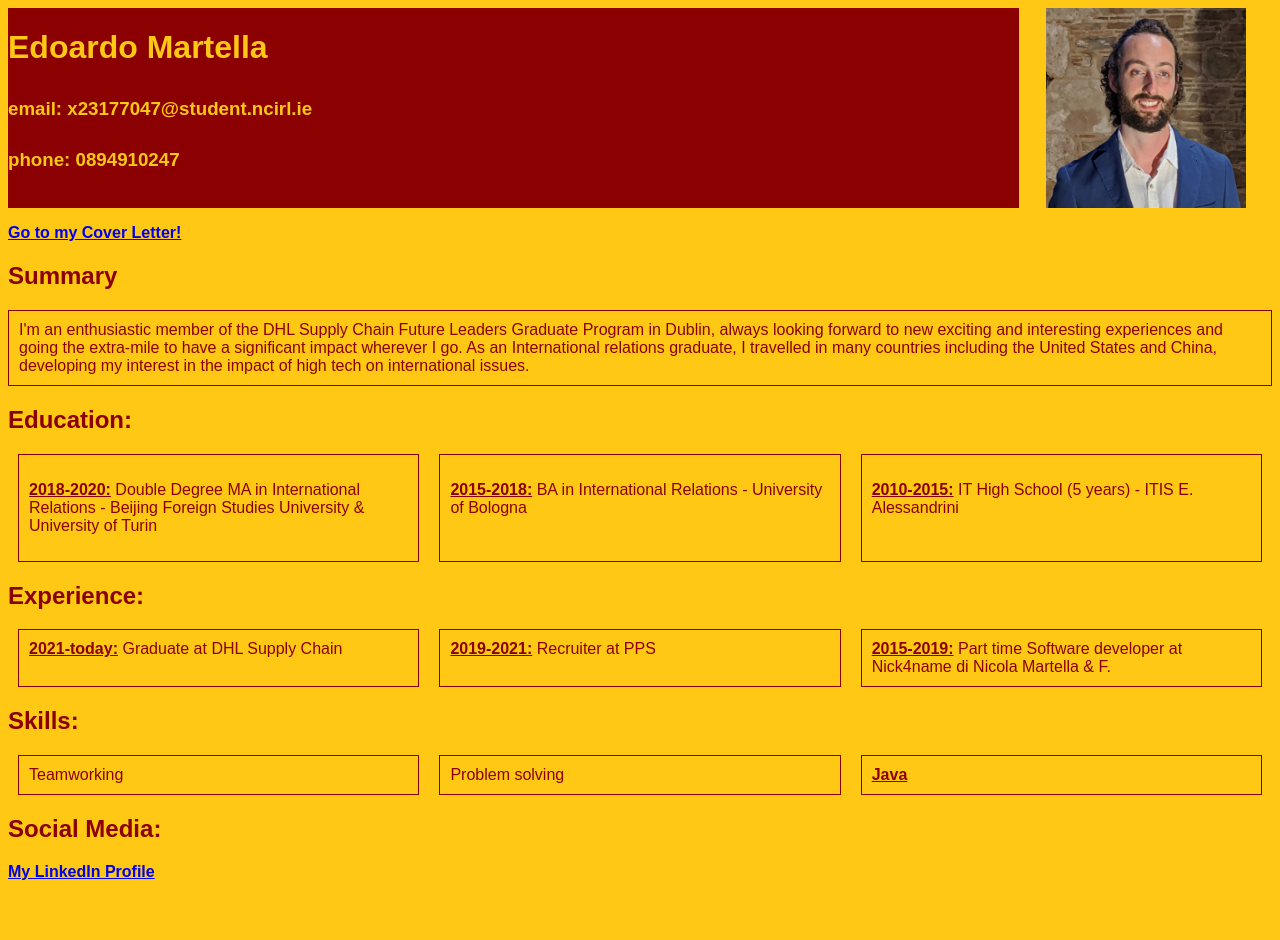
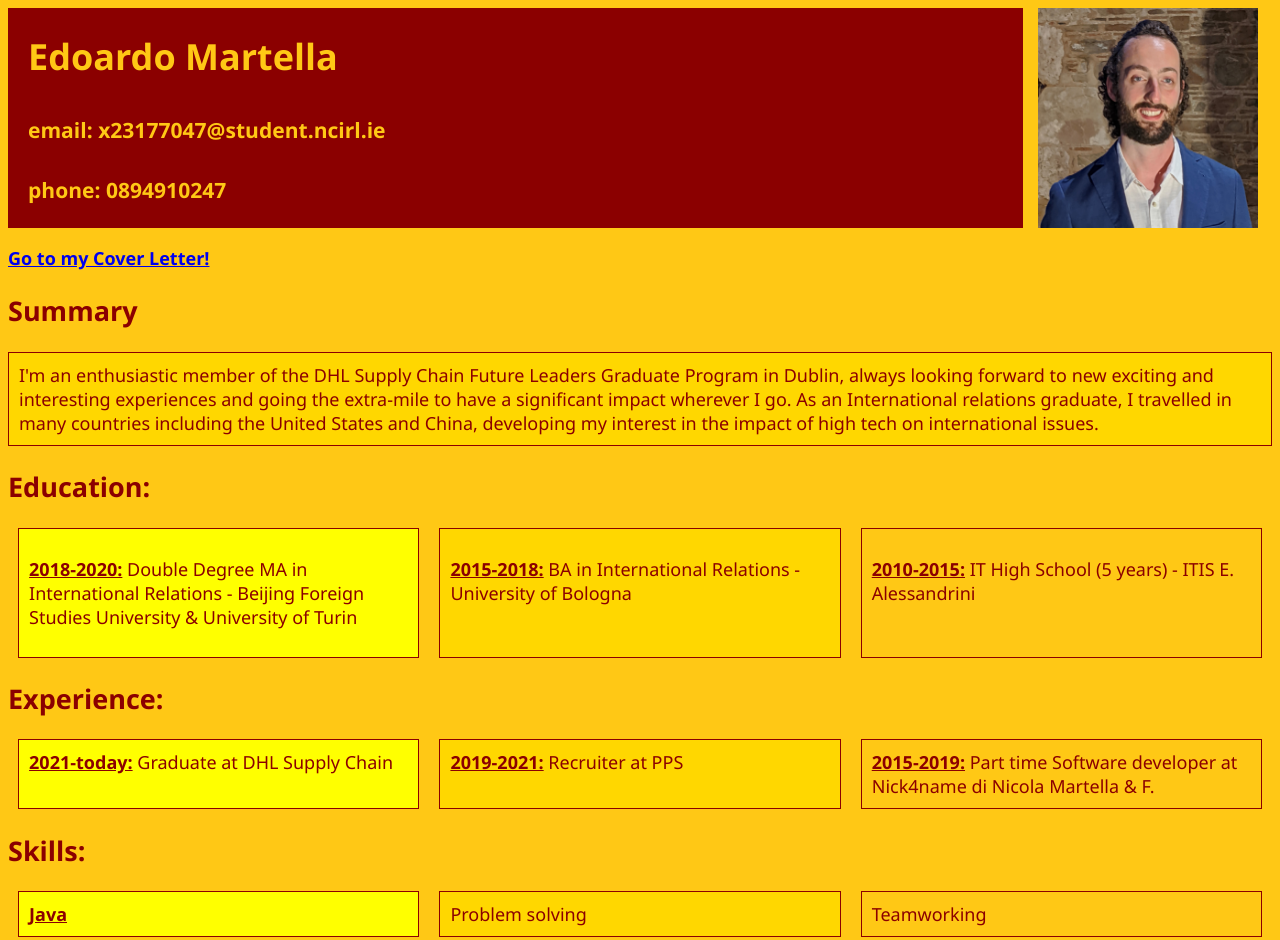
Before and after one commit to edomarte/edomarte.cv, a plain HTML site: page index.html in a window 1280 px wide. Shown: the top 940 px of the page. Before the commit the page ends 897 px from the top, so only its background shows below. Drawn offline with Linux system fonts and the light colour scheme.

Commit message:
Update CV with columns

```diff
--- a/index.html
+++ b/index.html
@@ -67,9 +67,9 @@
     <h2>Skills:</h2>
     <div class="container-2">
 
-        <div class="box1">Teamworking</div>
+        <div class="box1"><span class="highlighted-words">Java</span></div>
         <div class="box2">Problem solving</div>
-        <div class="box3"><span class="highlighted-words">Java</span></div>
+        <div class="box3">Teamworking</div>
 
     </div>
     <h2>Social Media:</h2>
--- a/style/CSS.css
+++ b/style/CSS.css
@@ -1,7 +1,8 @@
 body {
   background-color: rgb(255, 200, 21);
-  font-family: Arial, Helvetica, sans-serif;
+  font-family: 'Segoe UI', Tahoma, Geneva, Verdana, sans-serif, Helvetica, sans-serif;
   color: darkred;
+  font-size: large;
 }
 
 #title {
@@ -10,6 +11,7 @@ body {
   color: rgb(255, 200, 21);
   flex-direction: column;
   width: 80%;
+  padding-left: 20px;
 }
 
 #title_and_image {
@@ -21,6 +23,7 @@ body {
   display: flex;
   flex-wrap: wrap;
   justify-content: space-around;
+
 }
 
 .container-1 div,
@@ -29,6 +32,8 @@ body {
   padding: 10px;
   border: 1px darkred solid;
 }
+
+
 
 @media (max-width: 800px) {
 
@@ -54,19 +59,28 @@ body {
 
 #summary-box{
 flex:1;
+background-color: gold;
 }
 
+#cover-letter-box{
+  flex:1;
+  background-color: gold;
+  padding:10px;
+  }
+
 .box1 {
-
+  background-color: yellow;
   flex-basis: 30%;
 }
 
 .box2 {
+  background-color:gold ;
   flex-basis: 30%;
 }
 
 .box3 {
   flex-basis: 30%;
+  background-color:rgb(255, 200, 21) ;
 }
 
 #img_div{
@@ -77,8 +91,8 @@ flex:1;
 }
 
 img{
-  width: 200px;
-  height: 200px;
+  width: 220px;
+  height: 220px;
 }
 
 h3{
```
Also changed, not shown: coverLetter.html (+3 -1 lines).
